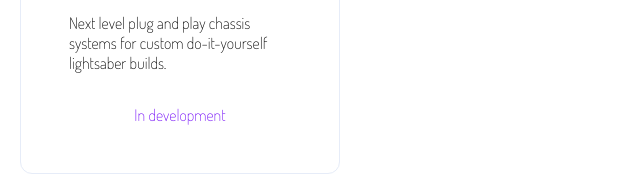
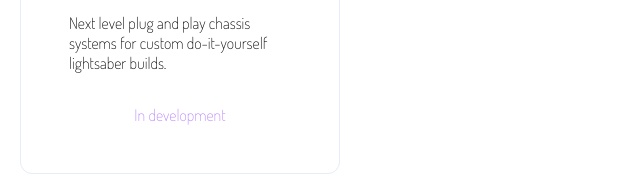
Before and after one commit to wildcodeschool-2025-03/JS-Bordeaux-checkpoint-1, a website: page site/portfolio.html in a window 1280 px wide. Shown: the part 1943-2134 px from the top of the page, 0-640 px from the left. Drawn offline with Linux system fonts and the light colour scheme.

Commit message:
finish CSS step 7 in part 1

```diff
--- a/site/css/portfolio.css
+++ b/site/css/portfolio.css
@@ -124,3 +124,7 @@ p {
 .purple-text {
   color: var(--purple);
 }
+
+main .projects .box .disabled {
+  opacity: 0.50;
+}
```
